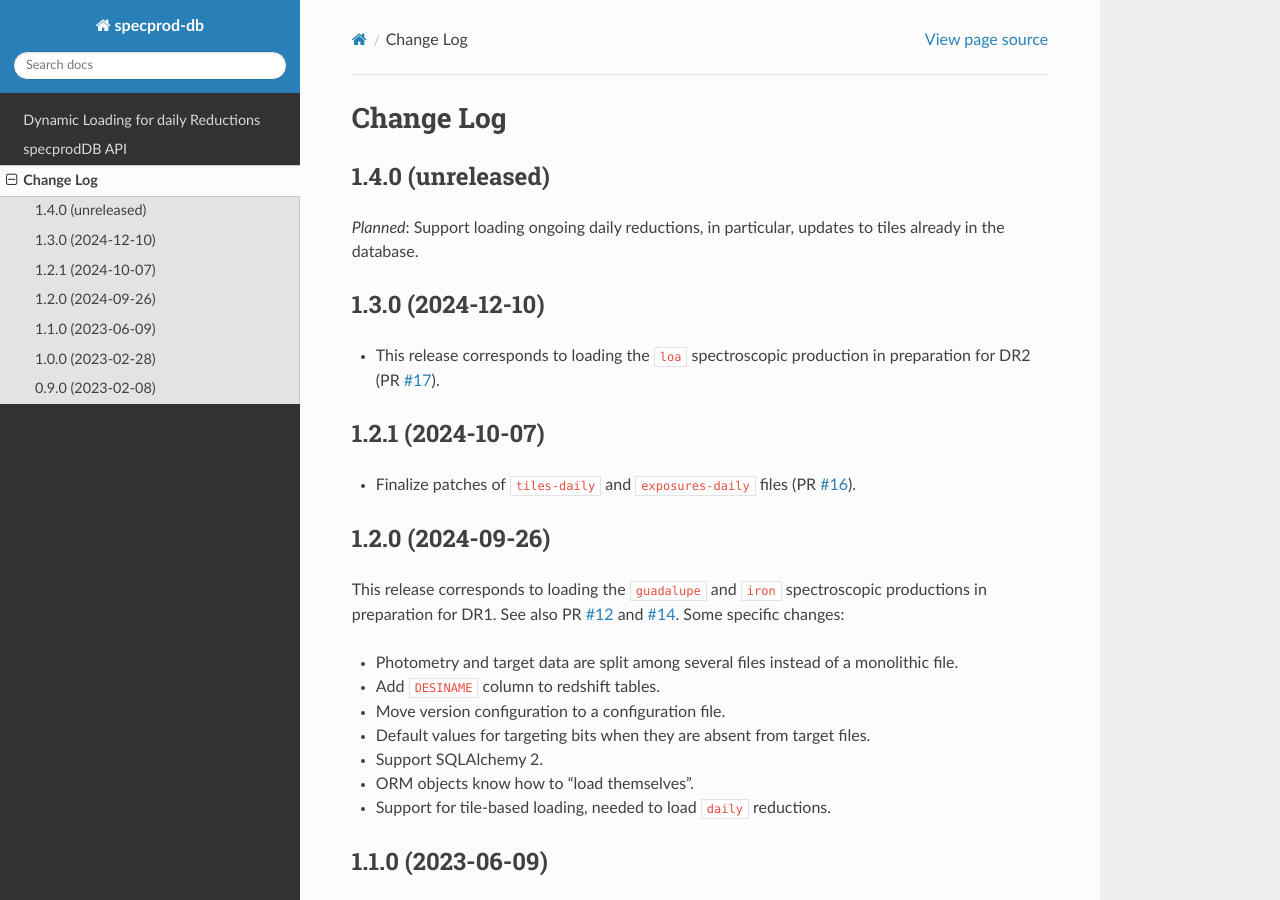
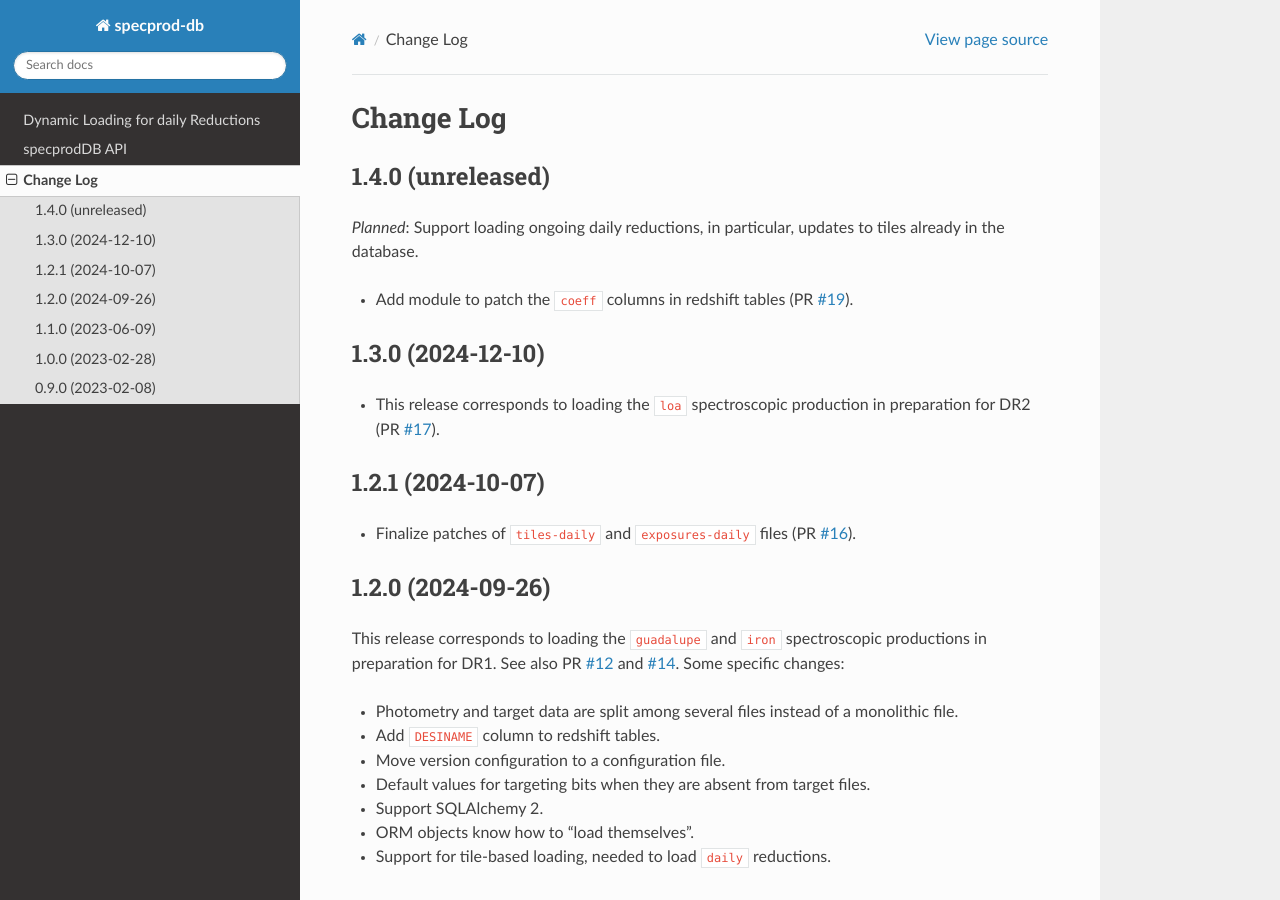
Before and after one commit to desihub/specprod-db, a Sphinx documentation site: the page built from doc/changes.rst, in a window 1280 px wide and 900 px high. Built offline with Sphinx 7.4.7 and the Read the Docs theme 3.1.0, drawn with Linux system fonts in a browser that asks for light colours.

Commit message:
update change log; unify test matrix

```diff
--- a/doc/changes.rst
+++ b/doc/changes.rst
@@ -7,6 +7,10 @@ Change Log
 
 *Planned*: Support loading ongoing daily reductions, in particular, updates
 to tiles already in the database.
+
+* Add module to patch the ``coeff`` columns in redshift tables (PR `#19`_).
+
+.. _`#19`: https://github.com/desihub/specprod-db/pull/19
 
 1.3.0 (2024-12-10)
 ------------------
```
Also changed, not shown: 1 other file.
